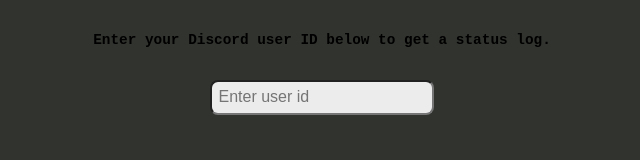
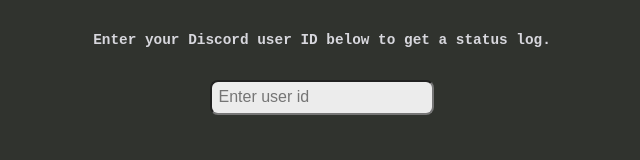
Before and after one commit to alsobluestar/random-stuff, a plain HTML site: page index.html in a window 1280 px wide. Shown: the whole page, without its empty margins (318-958 px from the left). Drawn offline with Linux system fonts and the light colour scheme.

Commit message:
Fix too dim text

```diff
--- a/style.css
+++ b/style.css
@@ -50,6 +50,7 @@ form {
 
 
 #description {
+    color: #D7D7DD;
     margin-top: 2rem;
     margin-bottom: 2rem;
     text-align: center;
```
